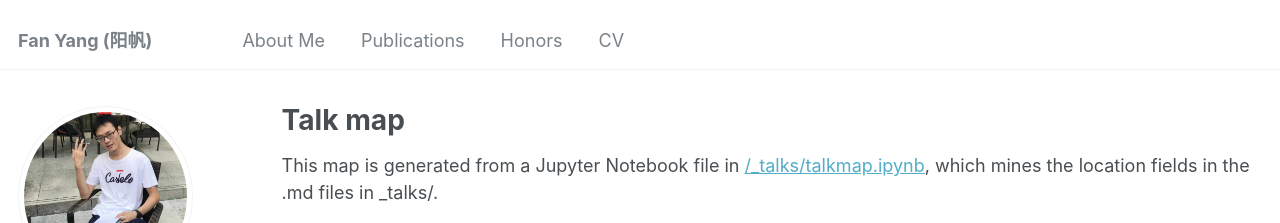
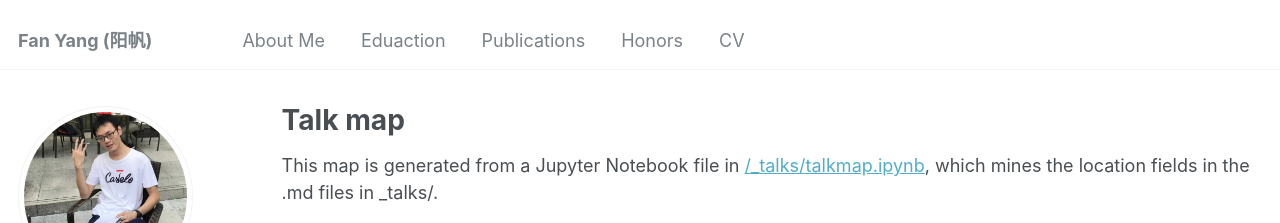
Before and after one commit to fanyang-uoft/fanyang-uoft.github.io, a Jekyll site: the page built from _pages/talkmap.html, in a window 1280 px wide. Shown: the top 223 px of the page. Built offline with Jekyll 4.4.1, drawn with Linux system fonts in a browser that asks for light colours; nearby versions of some CDN libraries; some web fonts are replaced.

Commit message:
Update navigation.yml

```diff
--- a/_data/navigation.yml
+++ b/_data/navigation.yml
@@ -2,6 +2,9 @@
 main:
   - title: "About Me"
     url: /#about
+
+  - title: "Eduaction"
+    url: /#education
 
   - title: "Publications"
     url: /#publications
```
